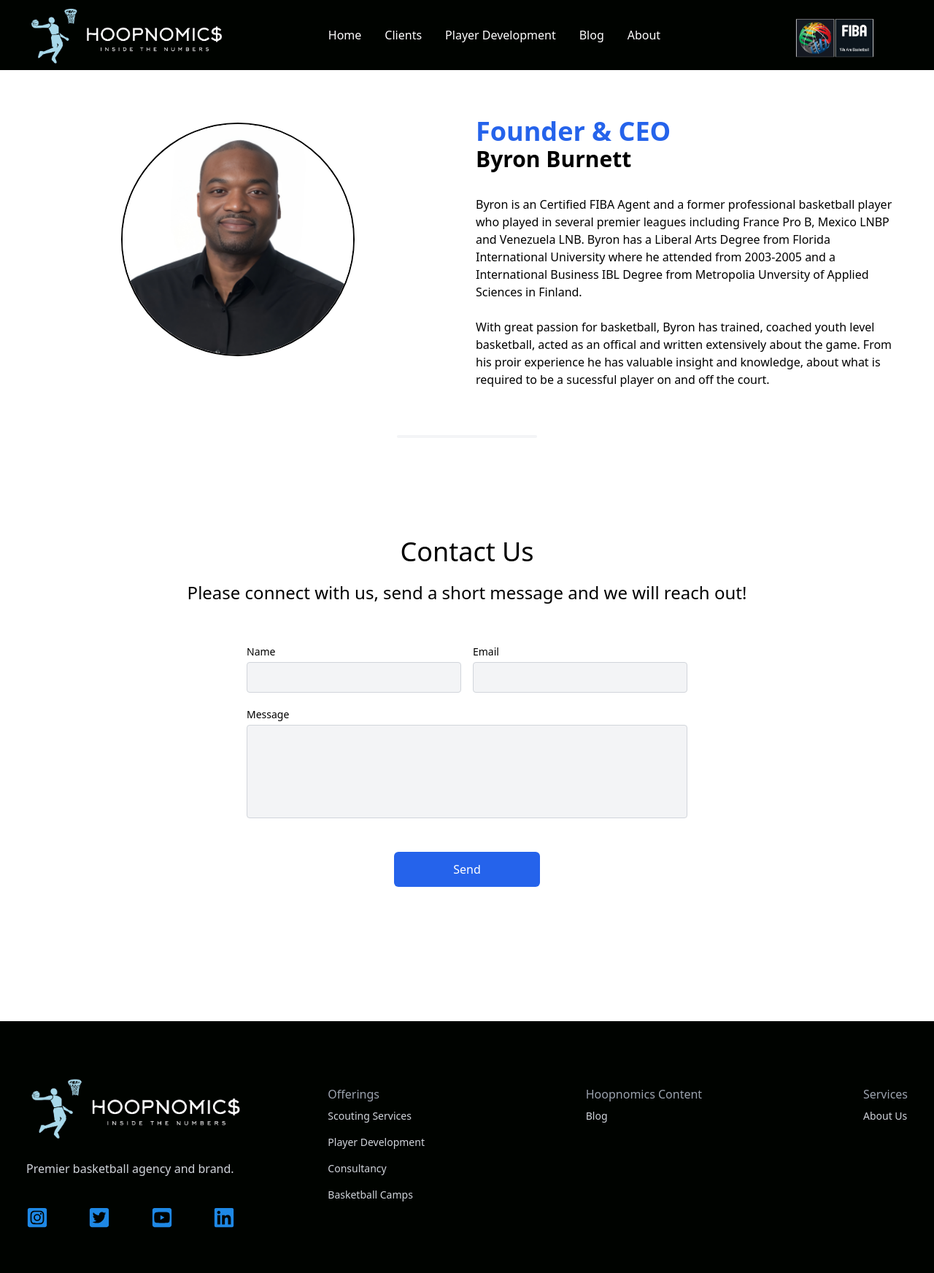
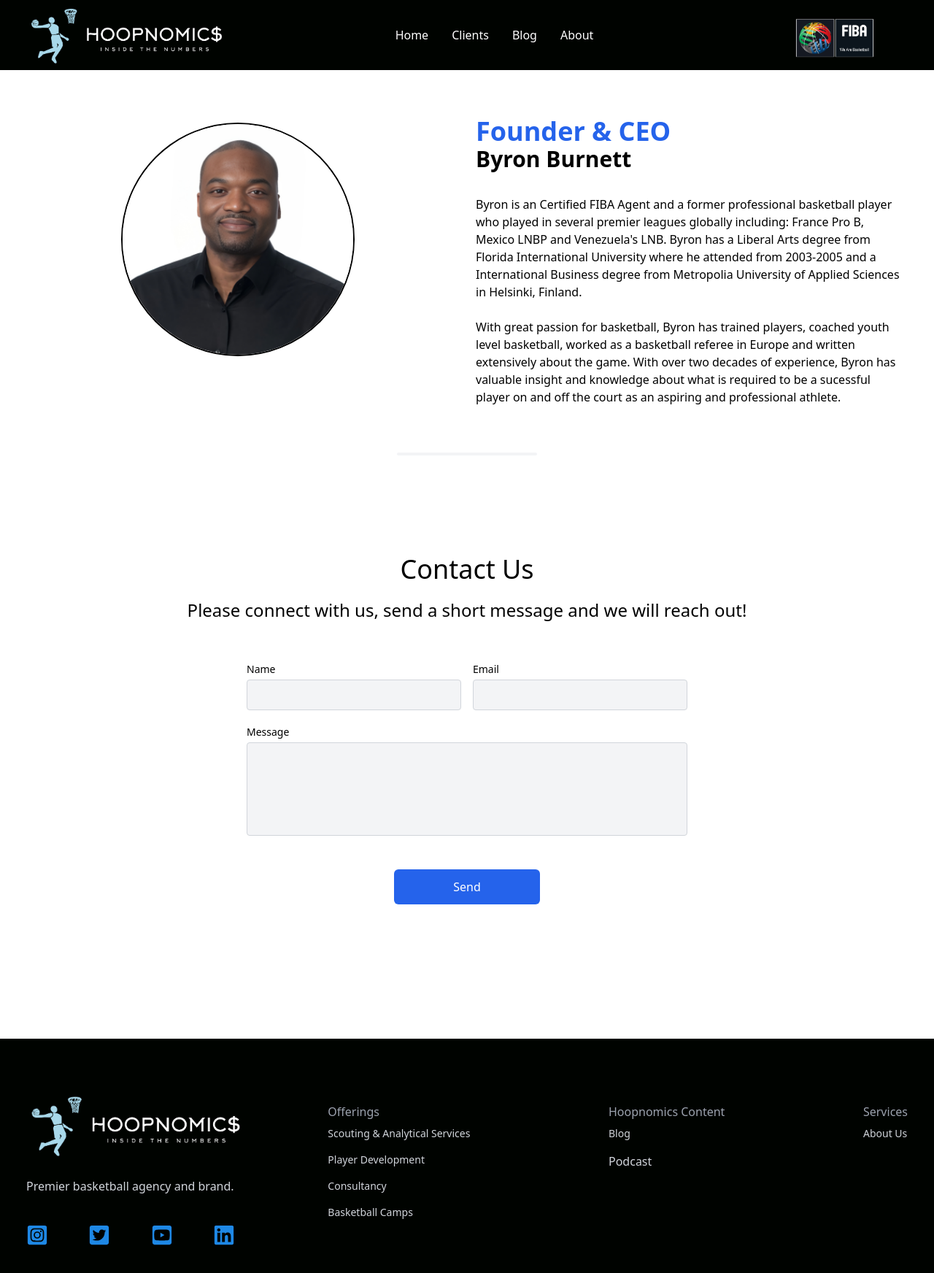
Before and after one commit to ByronBurnett/agency_website, a React (Create React App) app: page /about in a window 1280 px wide. Shown: the top 1744 px of the page at 73% size. Built offline with nearby package versions, Linux system fonts and the light colour scheme.

Commit message:
new commits

```diff
--- a/package.json
+++ b/package.json
@@ -5,6 +5,7 @@
   "dependencies": {
     "22": "^0.0.0",
     "@apollo/client": "^4.0.4",
+    "@cyntler/react-doc-viewer": "^1.17.1",
     "@emailjs/browser": "^4.4.1",
     "@testing-library/jest-dom": "^6.8.0",
     "@testing-library/react": "^16.3.0",
@@ -18,6 +19,7 @@
     "react": "^19.1.1",
     "react-dom": "^19.1.1",
     "react-google-recaptcha": "^3.1.0",
+
     "react-icons": "^5.5.0",
     "react-mailchimp-subscribe": "^2.1.3",
     "react-moment": "^1.1.3",
--- a/src/App.js
+++ b/src/App.js
@@ -3,7 +3,7 @@ import { useRef } from "react";
 import { BrowserRouter as Router, Route, Switch } from "react-router-dom";
 
 import Navbar from "./components/Navbar";
-import Podcast from "./components/Podcast"
+import Podcast from "./components/Podcast";
 import Hero from "./components/Hero";
 import Teams from "./components/Teams"
 import About from "./components/About";
@@ -25,6 +25,7 @@ import Article from "./components/Blog/Article";
 import Newsletter from "./components/Newsletter";
 
 
+
 function App() {
 
   const contactRef = useRef(null);
@@ -40,7 +41,7 @@ function App() {
             <Hero />
             <Newsletter />
             <BlogHome ref={blogRef} />
-            <Podcast />
+            <Podcast/>
            <Cards/>
 
 
@@ -89,6 +90,11 @@ function App() {
           <About />
           </Route>
 
+          <Route path="/podcast">
+          <Podcast />
+          </Route>
+
+
 
           <Route path="/blog">
           <BlogHome />
--- a/src/components/About.jsx
+++ b/src/components/About.jsx
@@ -1,24 +1,40 @@
+
 import React from 'react'
 import Contact from "./Contact"
 import Byron from "../assets/byron_burnett.png"
 
+
+
 const About = () => {
+
+
+
+
+
+
   return (
-    <div className="py-16 px-4 bg-white">
+   <>
+   <div className="py-16 px-4 bg-white">
     <div className="max-w-[1240px] grid md:grid-cols-2">
       <img src={Byron} alt="founder" className="mx-auto rounded-full border-2 border-black object-cover object-center h-80 w-80 m-2 bg-zinc-100" />
       <div className="flex flex-col justify-center bg-white px-4">
         <h2 className="text-blue-600 font-bold text-4xl ">Founder & CEO</h2>
         <h3 className="text-black font-bold text-3xl pb-8">Byron Burnett</h3>
-        <p>Byron is an Certified FIBA Agent and a former professional basketball player who played in several premier leagues including France Pro B, Mexico LNBP and Venezuela LNB. Byron has a Liberal Arts Degree from Florida International University where he attended from 2003-2005 and a International Business IBL Degree from Metropolia Unversity of Applied Sciences in Finland.</p> <br/>
-        <p>With great passion for basketball, Byron has trained, coached youth level basketball, acted as an offical and written extensively about the game. From his proir experience he has valuable insight and knowledge, about what is required to be a sucessful player on and off the court. </p> <br/>
+        <p className="text-base">Byron is an Certified FIBA Agent and a former professional basketball player who played in several premier leagues globally including: France Pro B, Mexico LNBP and Venezuela's LNB. Byron has a Liberal Arts degree from Florida International University where he attended from 2003-2005 and a International Business degree from Metropolia University of Applied Sciences in Helsinki, Finland.</p> <br/>
+        <p className='text-base'>With great passion for basketball, Byron has trained players, coached youth level basketball, worked as a basketball referee in Europe and written extensively about the game. With over two decades of experience, Byron has valuable insight and knowledge about what is required to be a sucessful player on and off the court as an aspiring and professional athlete. </p> <br/>
 
 
       </div>
     </div>
     <hr class="w-48 h-1 mx-auto my-4 bg-gray-100 border-0 rounded-sm md:my-10 dark:bg-gray-700"></hr>
+
+
+
+
+
     <Contact />
   </div>
+  </>
   )
 }
 
--- a/src/components/Consultancy.jsx
+++ b/src/components/Consultancy.jsx
@@ -7,8 +7,8 @@ const Consultancy = () => {
         <img src={business} alt="founder" className="w-[500px] mx-auto px-4" />
         <div className="flex flex-col justify-center bg-white px-4">
           <p className="text-[#07579f] font-bold text-4xl pb-8">Basketball Consultancy</p>
-          <p>Pursuing a career in athletics is a major commitment and time investment reality. Whether it's training, traveling, studying film or practicing with your club, the process of becoming a good athlete takes time and effort. Becoming a high-level or elite basketball player requires certain steps and goals and the right connections to be successful. Our organization has experience with success, on the collegiate and professional level we give you the framework and the blueprint to succeed as a player in a  highly competitve landscape. </p> <br/>
-          <p>We offer an honest assesment of your talent and level using a traditional and analytical approach to evaluated your skill level. A statisitcal analysis of your numbers can provide insight and a realistic outlook of where you are in your basketball development. Contact us by email with questions and we will assist in finding soultions that meet your needs. </p> <br/>
+          <p>Pursuing a career in athletics is a major commitment and time investment reality. Whether it's training, traveling, studying film or practicing with your team, the process of becoming a good athlete takes time and effort. Becoming a high-level or elite basketball player requires certain steps, goals and the right connections to be successful. Our organization has experience with success, on the collegiate and professional level we give you the framework and the blueprint to succeed as a player in a highly competitive landscape. </p> <br/>
+          <p>We offer an honest assessment of your talent level using a traditional and analytical approaches to evaluated your skill level. Statisitcal analysis of your numbers can provide insight and a realistic outlook of where you are in your basketball development. Contact us by email with questions and we will assist you in finding the right soultion that meet your needs. </p> <br/>
 
         </div>
       </div>
--- a/src/components/Footer.jsx
+++ b/src/components/Footer.jsx
@@ -43,7 +43,7 @@ const Footer = ({prop, contact, about}) => {
         <h6 className="font-medium text-gray-400">Offerings</h6>
         <ul>
 
-           <Link to="/scouting"><li onClick={() => window.scrollTo({top: 0, behavior: 'smooth'})} className="py-2 text-sm">Scouting Services</li></Link>
+           <Link to="/scouting"><li onClick={() => window.scrollTo({top: 0, behavior: 'smooth'})} className="py-2 text-sm">Scouting & Analytical Services</li></Link>
            <Link to="/playerdevelopment"><li onClick={() => window.scrollTo({top: 0, behavior: 'smooth'})} className="py-2 text-sm">Player Development</li></Link>
             <Link to="/consultancy"><li onClick={() => window.scrollTo({top: 0, behavior: 'smooth'})} className="py-2 text-sm">Consultancy</li></Link>
             <Link to="/camps"><li onClick={() => window.scrollTo({top: 0, behavior: 'smooth'})} className="py-2 text-sm">Basketball Camps</li></Link>
@@ -55,7 +55,8 @@ const Footer = ({prop, contact, about}) => {
         <ul>
 
             <Link to ="/blog"><li onClick={() => window.scrollTo({top: 0, behavior: 'smooth'})} className="py-2 text-sm">Blog</li></Link>
-
+            <Link to="/podcast"><li className="py-2 sm-text">Podcast</li>
+            </Link>
         </ul>
         </div>
         <div>
--- a/src/components/Navbar.jsx
+++ b/src/components/Navbar.jsx
@@ -40,11 +40,6 @@ const Navbar = ({ prop, contact, about, blog, podcast }) => {
           Clients
         </li>
         </Link>
-        <li className="p-4"
-
-        >
-          Player Development
-        </li>
 
 
         <li
--- a/src/components/PlayerProfile.jsx
+++ b/src/components/PlayerProfile.jsx
@@ -90,9 +90,9 @@ const PlayerProfile = () => {
        <th className="hidden sm:table-cell border border-slate-300 bg-black text-white">PTS</th>
      </tr>
    </thead>
+
    <tbody>
    {player.stats && player.stats.map(data => (
-
 
     <tr key={index}>
       <td className="text-center border border-slate-300">{data.season}</td>
--- a/src/components/Podcast.jsx
+++ b/src/components/Podcast.jsx
@@ -1,35 +1,16 @@
-import { useRef, useState, useEffect } from "react";
 import React from 'react'
 
 const Podcast = () => {
-
-     const ref = useRef();
-  const [height, setHeight] = useState('250px');
-
-  const onLoad = () => {
-    setHeight(ref.current.scrollHeight + 'px');
-  };
-  useEffect(() => {
-    onLoad();
-  }, []);
-
   return (
-     <section className=" bg-gray-200 isolate overflow-hidden">
-      <div className="px-6 mx-auto lg:px-8 max-w-7xl">
-
-
-
-            <h1 className="text-3xl mt-10 font-bold tracking-tight text-black sm:text-4xl mb-10">
-              Subscribe to our Podcast.
+    <div className="w-full py-[10rem] px-4 bg-gray-200">
+        <div className="max-w-[1240px] mx-auto">
+   <h1 className=" mb-10 font-bold tracking-tight text-black sm:text-4xl">
+              Subscribe for Podcast.
             </h1>
-
-        <iframe ref={ref}
-      onLoad={onLoad} height={height}  width="660px" title="Media player" src="https://embed.podcasts.apple.com/us/podcast/hoopnomics-re-launch/id1838797509?i=1000725776881&amp;itscg=30200&amp;itsct=podcast_box_player&amp;ls=1&amp;mttnsubad=1000725776881&amp;theme=auto" id="iframe" className border='0'borderRadius='12px' max-width='860px' sandbox="allow-forms allow-popups allow-same-origin allow-scripts allow-top-navigation-by-user-activation" allow="autoplay *; encrypted-media *; clipboard-write"></iframe>
-        </div>
-
-    </section>
-  );
-};
-
+    <iframe className='mx-auto' id="player_iframe" src="https://www.buzzsprout.com/2535541?client_source=large_player&iframe=true&referrer=https%3A%2F%2Fwww.buzzsprout.com%2Fadmin%2F2535541%2Fpodcast%2Fembed" loading="lazy" width="1240px" height="375" frameborder="0" scrolling="no" title="Hoopnomics"></iframe>
+     </div>
+    </div>
+  )
+}
 
 export default Podcast
```
Also changed, not shown: 2 other files (tests, documents, lock files or other folders).
